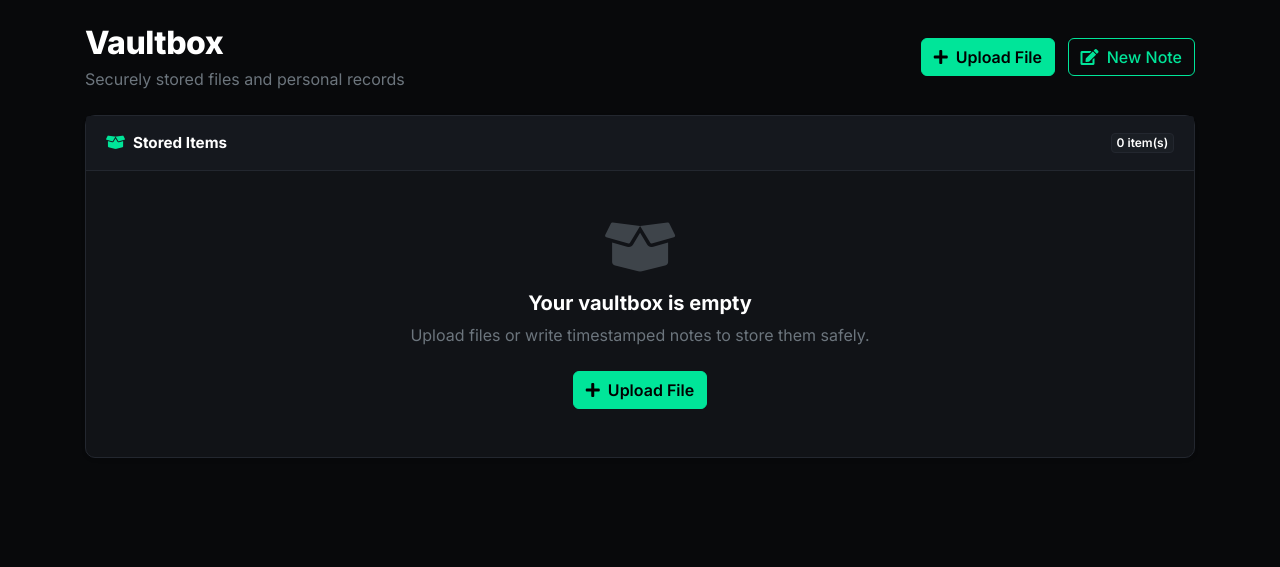
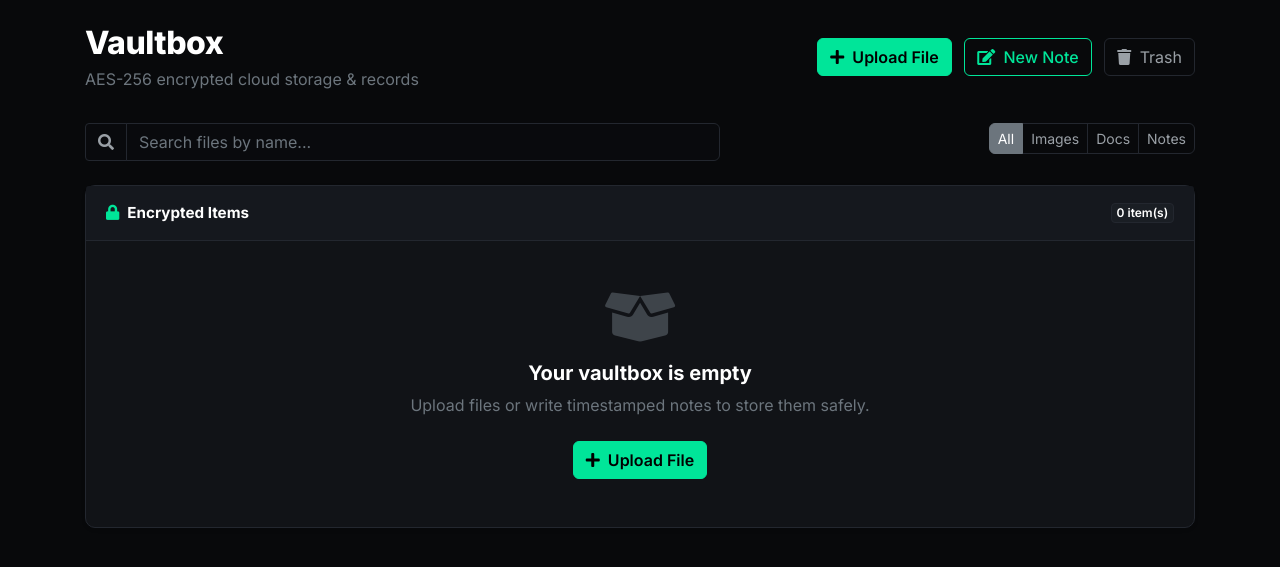
Before and after one commit to StormBolt797/THE-VAULT-CRUD-App, a Flask app: page / in a window 1280 px wide. Shown: the part 72-639 px from the top of the page. Run offline with Flask 3, Linux system fonts and the light colour scheme; the visitor is signed in with stand-in values (Sample User, id 1); some libraries are stand-ins or nearby versions.

Commit message:
template filter update

```diff
--- a/website/templates/home.html
+++ b/website/templates/home.html
@@ -1,78 +1,110 @@
 {% extends "index.html" %}
 {% block title %}Vaultbox - The Vault{% endblock %}
 {% block content %}
-<div class="d-flex justify-content-between align-items-center mb-4">
-    <div>
+<div class="d-flex justify-content-between align-items-center mb-4 flex-wrap">
+    <div class="mb-2">
         <h2 class="mb-1" style="font-weight: 800; letter-spacing: -0.5px;">Vaultbox</h2>
-        <p class="text-muted mb-0">Securely stored files and personal records</p>
+        <p class="text-muted mb-0">AES-256 encrypted cloud storage & records</p>
     </div>
-    <div>
+    <div class="mb-2">
         <a href="/fileupload" class="btn btn-primary mr-2"><i class="fas fa-plus mr-1"></i> Upload File</a>
-        <a href="/notes" class="btn btn-outline-primary"><i class="fas fa-edit mr-1"></i> New Note</a>
+        <a href="/notes" class="btn btn-outline-primary mr-2"><i class="fas fa-edit mr-1"></i> New Note</a>
+        <a href="/trash" class="btn btn-outline-secondary"><i class="fas fa-trash mr-1"></i> Trash</a>
+    </div>
+</div>
+
+<div class="row mb-3">
+    <div class="col-md-7 mb-2">
+        <div class="input-group">
+            <div class="input-group-prepend">
+                <span class="input-group-text" style="background-color: #090a0d; border-color: var(--border-color); color: var(--text-secondary);">
+                    <i class="fas fa-search"></i>
+                </span>
+            </div>
+            <input type="text" id="filesearch" class="form-control" placeholder="Search files by name..." onkeyup="filterfiles()">
+        </div>
+    </div>
+    <div class="col-md-5 mb-2 text-md-right">
+        <div class="btn-group" role="group">
+            <button type="button" class="btn btn-sm btn-outline-secondary active" onclick="filtertype('all', this)">All</button>
+            <button type="button" class="btn btn-sm btn-outline-secondary" onclick="filtertype('image', this)">Images</button>
+            <button type="button" class="btn btn-sm btn-outline-secondary" onclick="filtertype('doc', this)">Docs</button>
+            <button type="button" class="btn btn-sm btn-outline-secondary" onclick="filtertype('note', this)">Notes</button>
+        </div>
     </div>
 </div>
 
 <div class="card shadow-sm">
     <div class="card-header d-flex justify-content-between align-items-center py-3">
-        <span style="font-weight: 700; font-size: 0.95rem;"><i class="fas fa-box-open mr-2" style="color: var(--accent-green);"></i>Stored Items</span>
-        <span class="badge" style="background-color: #1a1e24; color: #ffffff; border: 1px solid var(--border-color); font-weight: 600;">{{ files|length }} item(s)</span>
+        <span style="font-weight: 700; font-size: 0.95rem;">
+            <i class="fas fa-lock mr-2" style="color: var(--accent-green);"></i>Encrypted Items
+        </span>
+        <span class="badge" id="itemcount" style="background-color: #1a1e24; color: #ffffff; border: 1px solid var(--border-color); font-weight: 600;">{{ files|length }} item(s)</span>
     </div>
     <div class="card-body p-0">
         {% if files and files|length > 0 %}
         <div class="table-responsive">
-            <table class="table table-hover">
+            <table class="table table-hover" id="filestable">
                 <thead>
                     <tr>
                         <th style="width: 40px;">#</th>
                         <th>Name</th>
-                        <th>File Type</th>
+                        <th>Type</th>
+                        <th>Size</th>
                         <th>Date Stored</th>
                         <th class="text-right">Actions</th>
                     </tr>
                 </thead>
                 <tbody>
                     {% for item in files %}
-                    <tr>
+                    {% set ext = item.filenames.rsplit('.', 1)[-1].lower() if '.' in item.filenames else '' %}
+                    {% set cat = 'image' if ext in ['png', 'jpg', 'jpeg', 'gif', 'svg', 'webp'] else ('doc' if ext in ['pdf', 'doc', 'docx', 'xls', 'xlsx', 'csv'] else ('note' if ext in ['txt', 'md'] else 'other')) %}
+                    <tr class="filerow" data-name="{{ item.filenames|lower }}" data-cat="{{ cat }}">
                         <td class="text-muted">{{ loop.index }}</td>
                         <td>
-                            {% set ext = item.filenames.rsplit('.', 1)[-1].lower() if '.' in item.filenames else '' %}
-                            {% if ext in ['png', 'jpg', 'jpeg', 'gif', 'svg', 'webp'] %}
+                            {% if cat == 'image' %}
                                 <i class="fas fa-file-image mr-2" style="color: #4da3ff;"></i>
-                            {% elif ext in ['pdf'] %}
+                            {% elif ext == 'pdf' %}
                                 <i class="fas fa-file-pdf mr-2" style="color: #ff5c5c;"></i>
-                            {% elif ext in ['txt', 'md'] %}
+                            {% elif cat == 'note' %}
                                 <i class="fas fa-file-alt mr-2" style="color: #ffbc00;"></i>
                             {% elif ext in ['zip', 'rar', 'tar', 'gz'] %}
                                 <i class="fas fa-file-archive mr-2" style="color: #a855f7;"></i>
-                            {% elif ext in ['doc', 'docx'] %}
-                                <i class="fas fa-file-word mr-2" style="color: #2b7cd3;"></i>
-                            {% elif ext in ['xls', 'xlsx', 'csv'] %}
-                                <i class="fas fa-file-excel mr-2" style="color: #107c41;"></i>
                             {% else %}
                                 <i class="fas fa-file mr-2 text-secondary"></i>
                             {% endif %}
                             <span style="font-weight: 600; color: #ffffff;">{{ item.filenames }}</span>
                         </td>
                         <td>
-                            {% if ext %}
-                                <span class="badge-type">{{ ext|upper }}</span>
+                            <span class="badge-type">{{ ext|upper if ext else 'FILE' }}</span>
+                        </td>
+                        <td class="text-muted" style="font-size: 0.85rem;">
+                            {% if item.filesize and item.filesize > 1048576 %}
+                                {{ (item.filesize / 1048576)|round(1) }} MB
+                            {% elif item.filesize and item.filesize > 1024 %}
+                                {{ (item.filesize / 1024)|round(1) }} KB
+                            {% elif item.filesize %}
+                                {{ item.filesize }} B
                             {% else %}
-                                <span class="badge-type">FILE</span>
+                                -
                             {% endif %}
                         </td>
-                        <td class="text-muted" style="font-size: 0.9rem;">
+                        <td class="text-muted" style="font-size: 0.85rem;">
                             {% if item.date %}
-                                {{ item.date.strftime('%b %d, %Y - %I:%M %p') }}
+                                {{ item.date.strftime('%b %d, %Y') }}
                             {% else %}
                                 Today
                             {% endif %}
                         </td>
                         <td class="text-right">
-                            <a href="/download/{{ item.id }}" class="btn btn-sm btn-outline-primary mr-2">
-                                <i class="fas fa-download mr-1"></i> Download
+                            <a href="/share/{{ item.id }}" class="btn btn-sm btn-outline-secondary mr-1" title="Get share link">
+                                <i class="fas fa-share-alt"></i>
                             </a>
-                            <a href="/delete/{{ item.id }}" class="btn btn-sm btn-outline-danger" onclick="return confirm('Are you sure you want to permanently delete this file?');">
-                                <i class="fas fa-trash-alt mr-1"></i> Delete
+                            <a href="/download/{{ item.id }}" class="btn btn-sm btn-outline-primary mr-1" title="Download">
+                                <i class="fas fa-download"></i>
+                            </a>
+                            <a href="/delete/{{ item.id }}" class="btn btn-sm btn-outline-danger" title="Move to trash">
+                                <i class="fas fa-trash-alt"></i>
                             </a>
                         </td>
                     </tr>
@@ -90,4 +122,36 @@
         {% endif %}
     </div>
 </div>
+
+<script>
+let currentcat = 'all';
+
+function filterfiles() {
+    let q = document.getElementById('filesearch').value.toLowerCase();
+    let rows = document.querySelectorAll('.filerow');
+    let visible = 0;
+    rows.forEach(r => {
+        let name = r.getAttribute('data-name');
+        let cat = r.getAttribute('data-cat');
+        let matchq = name.includes(q);
+        let matchcat = (currentcat === 'all' || cat === currentcat);
+        if (matchq && matchcat) {
+            r.style.display = '';
+            visible++;
+        } else {
+            r.style.display = 'none';
+        }
+    });
+    let badge = document.getElementById('itemcount');
+    if (badge) badge.innerText = visible + ' item(s)';
+}
+
+function filtertype(t, btn) {
+    currentcat = t;
+    let btns = btn.parentElement.querySelectorAll('button');
+    btns.forEach(b => b.classList.remove('active'));
+    btn.classList.add('active');
+    filterfiles();
+}
+</script>
 {% endblock %}
```
